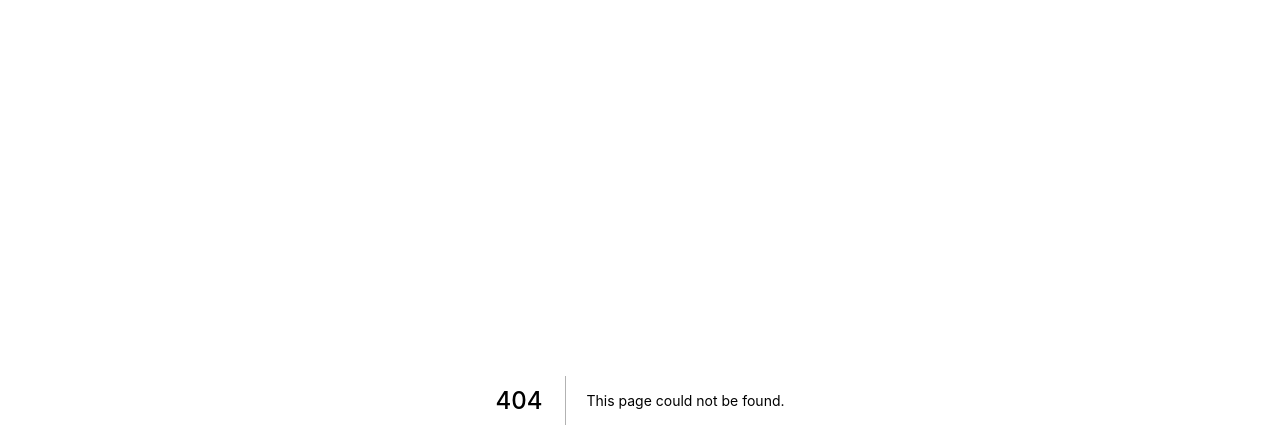
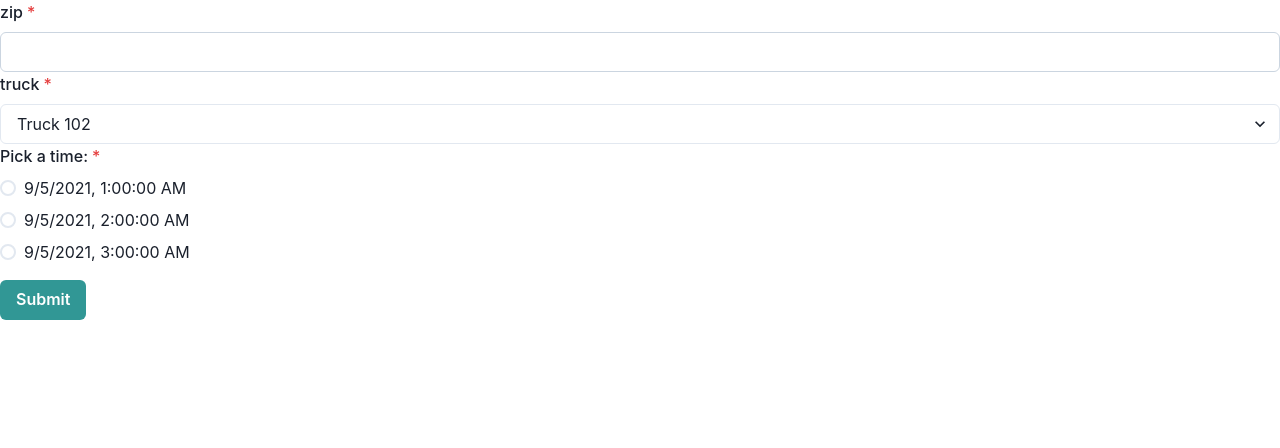
Before and after one commit to dtjv/terra, a Next.js app in the folder web/: page /demo in a window 1280 px wide. Before the commit this address had no page. Shown: the top 448 px of the page. Built offline with nearby package versions, Linux system fonts and the light colour scheme.

Commit message:
Add form PoC [wip]

```diff
--- /dev/null
+++ b/web/src/components/demo/form.tsx
@@ -0,0 +1,115 @@
+import * as React from 'react'
+import { useForm, SubmitHandler } from 'react-hook-form'
+import {
+  FormErrorMessage,
+  FormLabel,
+  FormControl,
+  Input,
+  Button,
+  Select,
+} from '@chakra-ui/react'
+import { object, enums, string, number, date } from 'superstruct'
+import { superstructResolver } from '@hookform/resolvers/superstruct'
+import { Times } from '@/components/demo/times'
+
+/*
+interface Times {
+  id: number,
+  timeISO: string
+}
+*/
+
+const Schema = object({
+  zip: enums(['11', '22']),
+  truck: string(),
+  bookedAt: date(),
+  duration: number(),
+})
+
+interface TicketInput {
+  zip: string
+  truck: string
+  duration: number
+  bookedAt: Date
+}
+
+//type NewTicket = Omit<TicketInput, 'bookedAt'> & {
+//  scheduledAt: Date
+//}
+//
+
+export const Demo: React.FC = () => {
+  const {
+    //getValues,
+    control,
+    register,
+    handleSubmit,
+    formState: { errors, isValid, isSubmitting },
+  } = useForm<TicketInput>({
+    mode: 'onTouched',
+    defaultValues: { truck: '102', bookedAt: undefined, duration: 30 },
+    resolver: superstructResolver(Schema, { coerce: true }),
+  })
+  //const [times, setTimes] = React.useState<Times[]>([])
+  //const [bookedAt, setBookedAt] = React.useState<Date | undefined>(undefined)
+
+  //---------------------------------------------------------------------------
+  // Effects
+  //
+  // ** A **
+  // if zip changes then
+  //   call maps api
+  //   if maps api result !== duration then
+  //     set duration to maps api result
+  //     clear list of times
+  //
+  // ** B **
+  // if truck changes then
+  //   clear list of times
+  //
+  // ** C **
+  // if duration & truck exist then
+  //   call times api
+  //   set list of times
+  //
+  // C will be a watch component and render a list of times when its props chg.
+  //---------------------------------------------------------------------------
+
+  //---------------------------------------------------------------------------
+  // Event Handlers
+  //---------------------------------------------------------------------------
+  const handleFormSubmit: SubmitHandler<TicketInput> = (fields) => {
+    console.log(`input fields:`, fields)
+  }
+
+  console.log(`errors: `, errors)
+  console.log(`isValid: `, isValid)
+
+  //---------------------------------------------------------------------------
+  // Render
+  //---------------------------------------------------------------------------
+  return (
+    <form onSubmit={handleSubmit(handleFormSubmit)}>
+      <FormControl isInvalid={!!errors.zip} isRequired>
+        <FormLabel htmlFor="zip">zip</FormLabel>
+        <Input id="zip" {...register('zip')} />
+        <FormErrorMessage> {errors?.zip?.message ?? ''} </FormErrorMessage>
+      </FormControl>
+
+      <FormControl isInvalid={!!errors.truck} isRequired>
+        <FormLabel htmlFor="truck">truck</FormLabel>
+        <Select id="truck" {...register('truck')}>
+          <option value="102">Truck 102</option>
+          <option value="202">Truck 202</option>
+        </Select>
+        <FormErrorMessage>{errors?.truck?.message ?? ''}</FormErrorMessage>
+      </FormControl>
+
+      <Times control={control} />
+
+      <Button mt={4} colorScheme="teal" isLoading={isSubmitting} type="submit">
+        Submit
+      </Button>
+    </form>
+  )
+}
--- /dev/null
+++ b/web/src/components/demo/times.tsx
@@ -0,0 +1,84 @@
+import * as React from 'react'
+import { useWatch, Control } from 'react-hook-form'
+import {
+  FormLabel,
+  FormControl,
+  Stack,
+  Radio,
+  RadioGroup,
+} from '@chakra-ui/react'
+
+interface TicketInput {
+  zip: string
+  truck: string
+  duration: number
+  bookedAt: Date
+}
+
+interface TimesProps {
+  control: Control<TicketInput>
+}
+
+interface TimesData {
+  id: number
+  dateISO: string
+}
+
+const wait = (ms: number) => new Promise((success) => setTimeout(success, ms))
+const rand = (min = 3, max = 6): number => {
+  min = Math.ceil(min)
+  max = Math.floor(max)
+  return Math.floor(Math.random() * (max - min + 1) + min)
+}
+
+const api = async (): Promise<TimesData[]> => {
+  console.log(`retrieving times...`)
+  await wait(2000)
+  return Array(rand())
+    .fill({})
+    .map((_, i) => ({
+      id: i + 1,
+      dateISO: `2021-09-05T0${i + 1}:00:00.000Z`,
+    }))
+}
+
+export const Times = ({ control }: TimesProps) => {
+  const duration = useWatch({
+    control,
+    name: 'duration',
+  })
+  const truck = useWatch({
+    control,
+    name: 'truck',
+  })
+  const [times, setTimes] = React.useState<TimesData[]>([])
+
+  React.useEffect(() => {
+    ;(async () => {
+      const results = await api()
+      console.log(results)
+      setTimes(results)
+    })()
+  }, [duration, truck])
+
+  return (
+    <>
+      {times.length > 0 ? (
+        <FormControl as="fieldset" isRequired>
+          <FormLabel as="legend">Pick a time:</FormLabel>
+          <RadioGroup id="scheduledAt">
+            <Stack>
+              {times.map(({ id, dateISO }) => {
+                return (
+                  <Radio key={id} value={dateISO}>
+                    {new Date(dateISO).toLocaleString()}
+                  </Radio>
+                )
+              })}
+            </Stack>
+          </RadioGroup>
+        </FormControl>
+      ) : null}
+    </>
+  )
+}
--- /dev/null
+++ b/web/src/pages/demo.tsx
@@ -0,0 +1,8 @@
+import * as React from 'react'
+import { Demo } from '@/components/demo/form'
+
+const FormDemo: React.FC = () => {
+  return <Demo />
+}
+
+export default FormDemo
```
